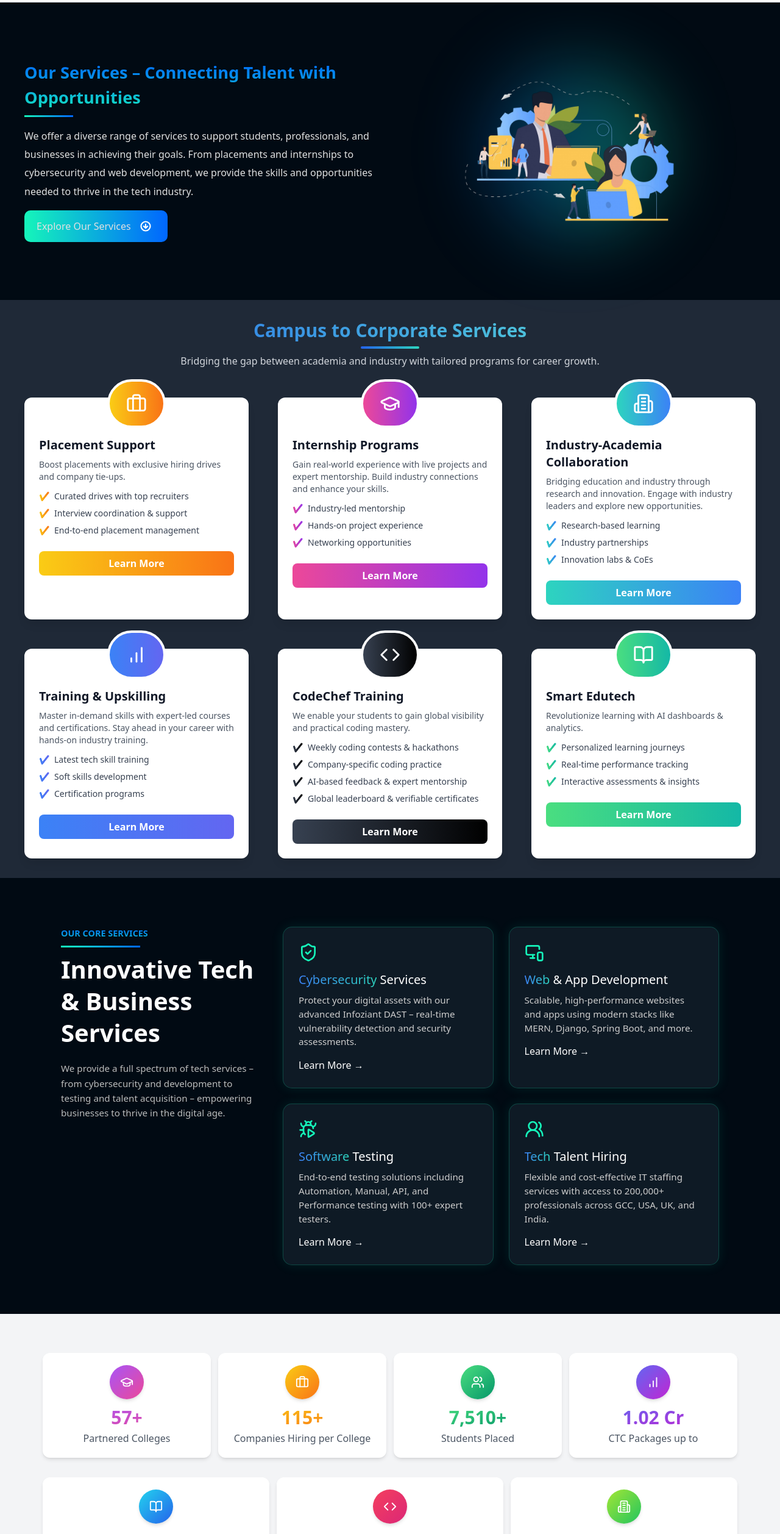
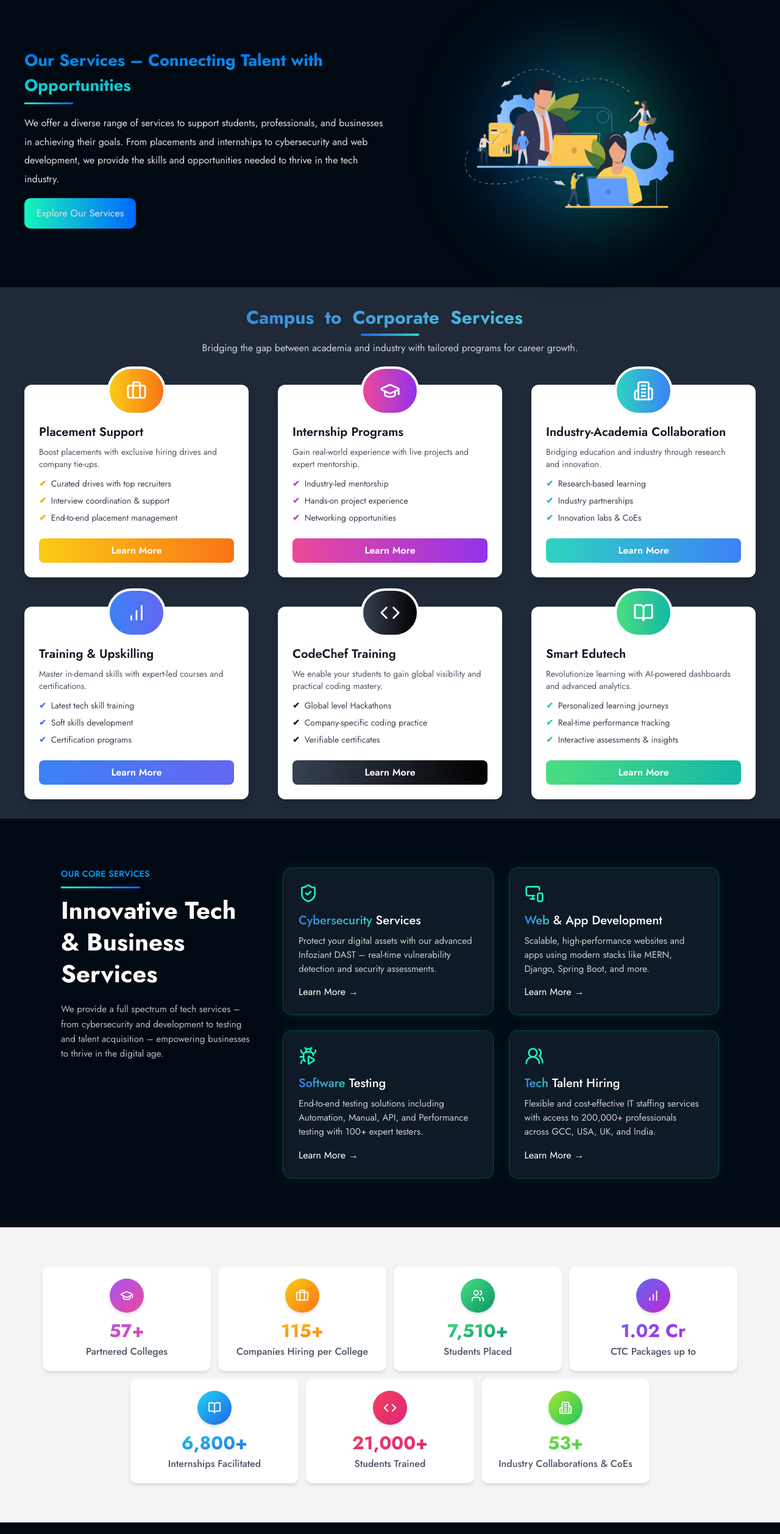
Before and after one commit to infoziantappwrite/Infoziant, a React (Create React App) app: page / in a window 1280 px wide. Shown: the part 1540-4056 px from the top of the page at 61% size. Built offline with nearby package versions, Linux system fonts and the light colour scheme.

Commit message:
fonts chnages and animation added

```diff
--- a/public/index.html
+++ b/public/index.html
@@ -14,6 +14,10 @@
       manifest.json provides metadata used when your web app is installed on a
       user's mobile device or desktop. See https://developers.google.com/web/fundamentals/web-app-manifest/
     -->
+    <link rel="preconnect" href="https://fonts.googleapis.com">
+    <link rel="preconnect" href="https://fonts.gstatic.com" crossorigin>
+    <link href="https://fonts.googleapis.com/css2?family=Jost:wght@100..900&display=swap" rel="stylesheet">
+
     <link rel="manifest" href="%PUBLIC_URL%/manifest.json" />
     <!--
       Notice the use of %PUBLIC_URL% in the tags above.
--- a/src/Components/Home/Ourservices/Ourservices.jsx
+++ b/src/Components/Home/Ourservices/Ourservices.jsx
@@ -3,8 +3,17 @@ import { motion } from "framer-motion";
 import "./Ourservices.css";
 import image from "../../../assests/Images/Ourservice/communication-flat-icon.png";
 
+const textVariants = {
+  hidden: { opacity: 0, y: 20 },
+  visible: (i) => ({
+    opacity: 1,
+    y: 0,
+    transition: { delay: i * 0.05, duration: 0.6 },
+  }),
+};
+
 const OurServices = () => {
-  // Function to scroll smoothly to ServicesSection
+  // Smooth scroll function
   const handleScroll = () => {
     document.getElementById("services-section").scrollIntoView({ behavior: "smooth" });
   };
@@ -12,25 +21,37 @@ const OurServices = () => {
   return (
     <section className="our-services-section">
       <div className="our-services-container">
+
         {/* Left Section: Text & Button */}
         <motion.div
           className="our-services-text"
           initial={{ opacity: 0, y: 50 }}
           whileInView={{ opacity: 1, y: 0 }}
-          viewport={{ once: true, amount: 0.3 }}
+          viewport={{ once: false, amount: 0.3 }}
           transition={{ duration: 0.8, ease: "easeOut" }}
         >
+          {/* Animated Heading */}
           <h2 className="our-services-title">
-            Our Services – Connecting Talent with Opportunities
+            {"Our Services – Connecting Talent with Opportunities".split("").map((char, i) => (
+              <motion.span key={i} variants={textVariants} initial="hidden" animate="visible" custom={i}>
+                {char}
+              </motion.span>
+            ))}
           </h2>
-          <p>
+
+          <motion.p
+            initial={{ opacity: 0, y: 20 }}
+            whileInView={{ opacity: 1, y: 0 }}
+            viewport={{ once: false }}
+            transition={{ duration: 0.6, delay: 0.4 }}
+          >
             We offer a diverse range of services to support students, professionals,
             and businesses in achieving their goals. From placements and internships
             to cybersecurity and web development, we provide the skills and
             opportunities needed to thrive in the tech industry.
-          </p>
+          </motion.p>
 
-          {/* Button: Scrolls to ServicesSection */}
+          {/* Button with Interaction */}
           <motion.button
             className="explore-button"
             whileHover={{ scale: 1.1 }}
@@ -38,14 +59,6 @@ const OurServices = () => {
             onClick={handleScroll}
           >
             <p>Explore Our Services</p>
-            <svg width="32px" height="32px" viewBox="-13.76 -13.76 59.52 59.52" xmlns="http://www.w3.org/2000/svg" fill="#ffffff">
-              <g id="SVGRepo_iconCarrier">
-                <g id="Group_8" data-name="Group 8">
-                  <path id="Path_33" d="M20.587,14.613,18,17.246V9.98A1.979,1.979,0,0,0,16.02,8h-.04A1.979,1.979,0,0,0,14,9.98v6.963l-.26-.042-2.248-2.227a2.091,2.091,0,0,0-2.657-.293A1.973,1.973,0,0,0,8.58,17.4l6.074,6.016a2.017,2.017,0,0,0,2.833,0l5.934-6a1.97,1.97,0,0,0,0-2.806A2.016,2.016,0,0,0,20.587,14.613Z" fill="#ffffff"/>
-                  <path id="Path_34" d="M16,0A16,16,0,1,0,32,16,16,16,0,0,0,16,0Zm0,28A12,12,0,1,1,28,16,12.013,12.013,0,0,1,16,28Z" fill="#ffffff"/>
-                </g>
-              </g>
-            </svg>
           </motion.button>
         </motion.div>
 
@@ -54,11 +67,12 @@ const OurServices = () => {
           className="our-services-image"
           initial={{ opacity: 0, x: 50 }}
           whileInView={{ opacity: 1, x: 0 }}
-          viewport={{ once: true, amount: 0.3 }}
+          viewport={{ once: false, amount: 0.3 }}
           transition={{ duration: 0.8, ease: "easeOut" }}
         >
           <img src={image} alt="Our Services" />
         </motion.div>
+
       </div>
     </section>
   );
--- a/src/Components/Home/Services1/InnovativeTech.jsx
+++ b/src/Components/Home/Services1/InnovativeTech.jsx
@@ -1,12 +1,13 @@
 import React from "react";
-import { motion } from "framer-motion";
-import { useNavigate } from "react-router-dom"; // Import navigation hook
+import { motion, useInView } from "framer-motion";
+import { useNavigate } from "react-router-dom";
 import {
   ShieldCheck,
   MonitorSmartphone,
   BugPlay,
   UsersRound,
 } from "lucide-react";
+import { useRef } from "react";
 import "./InnovativeTech.css";
 
 const services = [
@@ -42,13 +43,16 @@ const services = [
 
 const InnovativeTech = () => {
   const navigate = useNavigate();
+  const ref = useRef(null);
+  const isInView = useInView(ref, { triggerOnce: true, threshold: 0.2 });
 
   return (
-    <section className="our-services">
+    <section ref={ref} className="our-services">
+      {/* Left Section: Animated Text */}
       <motion.div
         className="services-left"
         initial={{ opacity: 0, x: -50 }}
-        animate={{ opacity: 1, x: 0 }}
+        animate={isInView ? { opacity: 1, x: 0 } : {}}
         transition={{ duration: 0.6, ease: "easeOut" }}
       >
         <h5>OUR CORE SERVICES</h5>
@@ -60,30 +64,38 @@ const InnovativeTech = () => {
         </p>
       </motion.div>
 
+      {/* Right Section: Cards */}
       <motion.div
         className="services-right"
-        initial={{ opacity: 0, y: 30 }}
-        animate={{ opacity: 1, y: 0 }}
+        initial={{ opacity: 0, y: 50 }}
+        animate={isInView ? { opacity: 1, y: 0 } : {}}
         transition={{ duration: 0.6, delay: 0.2 }}
       >
         {services.map((service, index) => (
           <motion.div
+            key={index}
             className="service-card"
-            key={index}
+            initial={{ opacity: 0, y: 30 }}
+            animate={isInView ? { opacity: 1, y: 0 } : {}}
+            transition={{ duration: 0.5, delay: index * 0.2 }}
             whileHover={{ scale: 1.05 }}
-            transition={{ type: "spring", stiffness: 200 }}
-            onClick={() => navigate(service.link)}
           >
             <div className="icon">{service.icon}</div>
             <h3 className="text-xl font-medium mb-2">
               <span className="text-transparent bg-clip-text bg-gradient-to-r from-blue-500 to-teal-400">
                 {service.title.split(" ")[0]}
               </span>{" "}
-              <span className="text-white">{service.title.split(" ").slice(1).join(" ")}</span>
-
+              <span className="text-white">
+                {service.title.split(" ").slice(1).join(" ")}
+              </span>
             </h3>
             <p>{service.description}</p>
-            <button className="learn-more-btn">Learn More →</button>
+            <button
+              className="learn-more-btn"
+              onClick={() => navigate(service.link)}
+            >
+              Learn More →
+            </button>
           </motion.div>
         ))}
       </motion.div>
--- a/src/Components/Home/Services1/ServicesSection.jsx
+++ b/src/Components/Home/Services1/ServicesSection.jsx
@@ -13,7 +13,7 @@ const services = [
   },
   {
     title: "Internship Programs",
-    description: "Gain real-world experience with live projects and expert mentorship. Build industry connections and enhance your skills.",
+    description: "Gain real-world experience with live projects and expert mentorship.",
     features: ["Industry-led mentorship", "Hands-on project experience", "Networking opportunities"],
     icon: GraduationCap,
     link: "/services/internship-programs",
@@ -21,7 +21,7 @@ const services = [
   },
   {
     title: "Industry-Academia Collaboration",
-    description: "Bridging education and industry through research and innovation. Engage with industry leaders and explore new opportunities.",
+    description: "Bridging education and industry through research and innovation.",
     features: ["Research-based learning", "Industry partnerships", "Innovation labs & CoEs"],
     icon: Building2,
     link: "/services/industry-academia",
@@ -29,7 +29,7 @@ const services = [
   },
   {
     title: "Training & Upskilling",
-    description: "Master in-demand skills with expert-led courses and certifications. Stay ahead in your career with hands-on industry training.",
+    description: "Master in-demand skills with expert-led courses and certifications.",
     features: ["Latest tech skill training", "Soft skills development", "Certification programs"],
     icon: BarChart,
     link: "/services/training-upskilling",
@@ -38,14 +38,14 @@ const services = [
   {
     title: "CodeChef Training",
     description: "We enable your students to gain global visibility and practical coding mastery.",
-    features: ["Weekly coding contests & hackathons", "Company-specific coding practice", "AI-based feedback & expert mentorship","Global leaderboard & verifiable certificates"],
+    features: ["Global level Hackathons", "Company-specific coding practice", "Verifiable certificates"],
     icon: Code,
     link: "/services/codechef-training",
     gradient: "from-gray-700 to-black",
   },
   {
-    title: "Smart Edutech ",
-    description: "Revolutionize learning with AI dashboards & analytics.",
+    title: "Smart Edutech",
+    description: "Revolutionize learning with AI-powered dashboards and advanced analytics.",
     features: ["Personalized learning journeys", "Real-time performance tracking", "Interactive assessments & insights"],
     icon: BookOpen,
     link: "/services/edutech",
@@ -61,19 +61,27 @@ export default function ServicesSection() {
       <motion.section
         initial={{ opacity: 0, y: 50 }}
         whileInView={{ opacity: 1, y: 0 }}
-      exit={{ opacity: 0, y: 50 }}
         transition={{ duration: 0.6, ease: "easeInOut" }}
         viewport={{ once: false, amount: 0.2 }}
       >
         <div className="container mx-auto px-1 sm:px-2 text-center">
-        {/* Heading */}
           <motion.h2
             className="text-3xl font-bold mb-2 bg-clip-text text-transparent bg-gradient-to-r from-blue-600 to-teal-300 relative"
             initial={{ opacity: 0, y: -20 }}
             whileInView={{ opacity: 1, y: 0 }}
             transition={{ duration: 0.6, delay: 0.2 }}
           >
-          Campus to Corporate Services
+            {"Campus to Corporate Services".split(" ").map((word, index) => (
+              <motion.span
+                key={index}
+                initial={{ opacity: 0, y: 10 }}
+                animate={{ opacity: 1, y: 0 }}
+                transition={{ delay: index * 0.1, duration: 0.4 }}
+                className="inline-block"
+              >
+                {word} &nbsp;
+              </motion.span>
+            ))}
             <div className="w-24 h-1 bg-gradient-to-r from-blue-600 to-teal-400 rounded-full mx-auto mt-2"></div>
           </motion.h2>
 
@@ -86,7 +94,6 @@ export default function ServicesSection() {
             Bridging the gap between academia and industry with tailored programs for career growth.
           </motion.p>
 
-        {/* Services Grid */}
           <div className="grid md:grid-cols-2 sm:grid-cols-1 lg:grid-cols-3 gap-12 ">
             {services.map((service, index) => (
               <motion.div
@@ -97,37 +104,22 @@ export default function ServicesSection() {
                 whileInView={{ opacity: 1, scale: 1 }}
                 transition={{ duration: 0.5, delay: index * 0.1 }}
               >
-              {/* Icon */}
                 <div
                   className={`absolute top-[-30px] left-1/2 transform -translate-x-1/2 w-24 h-20 flex items-center justify-center rounded-full bg-gradient-to-r ${service.gradient} border-4 border-white`}
                 >
                   <service.icon size={34} className="text-white" />
                 </div>
-
-              {/* Title */}
                 <h3 className="mt-10 text-xl font-semibold text-gray-900 text-left">{service.title}</h3>
-
-              {/* Description */}
                 <p className="text-gray-600 text-sm mt-2 text-left">{service.description}</p>
-
-              {/* Features List */}
                 <ul className="text-gray-700 text-sm mt-3 pl-0 space-y-2">
                   {service.features.map((feature, i) => (
                     <li key={i} className="flex items-start gap-2">
-                    <span className={`font-bold bg-clip-text text-transparent bg-gradient-to-r ${service.gradient}`}>
-                      ✔
-                    </span>
+                      <span className={`font-bold bg-clip-text text-transparent bg-gradient-to-r ${service.gradient}`}>✔</span>
                       <span>{feature}</span>
                     </li>
                   ))}
                 </ul>
-
-              {/* CTA Button */}
-              <button className={`mt-6 w-full py-2 rounded-lg font-semibold text-white bg-gradient-to-r ${service.gradient} transition-all hover:opacity-90`}>
-                Learn More
-              </button>
-
-              {/* Gradient Hover Effect */}
+                <button className={`mt-6 w-full py-2 rounded-lg font-semibold text-white bg-gradient-to-r ${service.gradient} transition-all hover:opacity-90`}>Learn More</button>
                 <div className={`absolute inset-0 bg-gradient-to-br ${service.gradient} opacity-0 transition-opacity duration-500 group-hover:opacity-20 rounded-xl`}></div>
               </motion.div>
             ))}
--- a/src/Components/Home/Stats/StatsScroller.jsx
+++ b/src/Components/Home/Stats/StatsScroller.jsx
@@ -13,140 +13,62 @@ import {
 } from "lucide-react";
 
 const stats = [
-  {
-    label: "Partnered Colleges",
-    value: 57,
-    suffix: "+",
-    icon: GraduationCap,
-    color: "from-purple-500 to-pink-500",
-  },
-  {
-    label: "Companies Hiring per College",
-    value: 115,
-    suffix: "+",
-    icon: Briefcase,
-    color: "from-yellow-400 to-orange-500",
-  },
-  {
-    label: "Students Placed",
-    value: 7510,
-    suffix: "+",
-    icon: Users,
-    color: "from-green-400 to-emerald-600",
-  },
-  {
-    label: "CTC Packages up to",
-    value: 1.02,
-    suffix: " Cr",
-    decimals: 2,
-    icon: BarChart,
-    color: "from-indigo-500 to-fuchsia-600",
-  },
-  {
-    label: "Internships Facilitated",
-    value: 6800,
-    suffix: "+",
-    icon: BookOpen,
-    color: "from-cyan-400 to-blue-600",
-  },
-  {
-    label: "Students Trained",
-    value: 21000,
-    suffix: "+",
-    icon: Code,
-    color: "from-rose-500 to-pink-600",
-  },
-  {
-    label: "Industry Collaborations & CoEs",
-    value: 53,
-    suffix: "+",
-    icon: Building2,
-    color: "from-lime-400 to-green-500",
-  },
+  { label: "Partnered Colleges", value: 57, suffix: "+", icon: GraduationCap, color: "from-purple-500 to-pink-500" },
+  { label: "Companies Hiring per College", value: 115, suffix: "+", icon: Briefcase, color: "from-yellow-400 to-orange-500" },
+  { label: "Students Placed", value: 7510, suffix: "+", icon: Users, color: "from-green-400 to-emerald-600" },
+  { label: "CTC Packages up to", value: 1.02, suffix: " Cr", decimals: 2, icon: BarChart, color: "from-indigo-500 to-fuchsia-600" },
+  { label: "Internships Facilitated", value: 6800, suffix: "+", icon: BookOpen, color: "from-cyan-400 to-blue-600" },
+  { label: "Students Trained", value: 21000, suffix: "+", icon: Code, color: "from-rose-500 to-pink-600" },
+  { label: "Industry Collaborations & CoEs", value: 53, suffix: "+", icon: Building2, color: "from-lime-400 to-green-500" },
 ];
 
 export default function StatsScroller() {
   const [startCount, setStartCount] = useState(false);
-  const { ref, inView } = useInView({ triggerOnce: true, threshold: 0.3 });
+  const { ref, inView } = useInView({ triggerOnce: false, threshold: 0.3 });
 
   useEffect(() => {
-    if (inView) setStartCount(true);
+    if (inView) {
+      setStartCount(false); // Reset count
+      setTimeout(() => setStartCount(true), 300); // Restart animation
+    }
   }, [inView]);
 
-  const renderStatCard = (stat, index, type = "row1") => {
-    const base =
-      "group relative overflow-hidden rounded-xl bg-white text-gray-800 shadow-md hover:shadow-lg transition-all duration-300 cursor-pointer";
-    const widthClass =
-      type === "row1"
-        ? "w-full sm:w-[calc(50%-0.75rem)] lg:w-[calc(25%-0.75rem)]"
-        : "w-full sm:w-[calc(50%-0.75rem)] lg:w-[calc(33.333%-0.75rem)]";
-
   return (
+    <motion.section
+      ref={ref}
+      className="bg-gray-100 py-16 px-4 sm:px-6 md:px-10 xl:px-16"
+      initial={{ opacity: 0, y: 40 }}
+      animate={inView ? { opacity: 1, y: 0 } : { opacity: 0, y: 40 }}
+      transition={{ duration: 0.8, ease: "easeOut" }}
+    >
+      <div className="flex flex-wrap justify-center gap-3 max-w-screen-xl mx-auto">
+        {stats.map((stat, index) => (
           <motion.div
             key={index}
-        className={`${base} ${widthClass}`}
+            className="group relative w-full sm:w-[calc(50%-0.75rem)] lg:w-[calc(33.333%-0.75rem)] xl:w-[calc(25%-0.75rem)] overflow-hidden rounded-xl bg-white text-gray-800 shadow-md hover:shadow-lg transition-all duration-300 cursor-pointer"
             initial={{ opacity: 0, y: 40 }}
             whileInView={{ opacity: 1, y: 0 }}
-        viewport={{ once: true, amount: 0.2 }}
+            viewport={{ once: false, amount: 0.3 }}
             transition={{ duration: 0.6, delay: index * 0.1 }}
           >
             <div className="relative p-3 sm:p-5 flex flex-col items-center text-center h-full">
-          <div
-            className={`relative mb-2 w-10 h-10 sm:w-14 sm:h-14 flex items-center justify-center rounded-full bg-gradient-to-br ${stat.color} shadow-md group-hover:shadow-lg transition-all duration-300 transform group-hover:scale-110`}
-          >
+              <div className={`relative mb-2 w-10 h-10 sm:w-14 sm:h-14 flex items-center justify-center rounded-full bg-gradient-to-br ${stat.color} shadow-md group-hover:shadow-lg transition-all duration-300 transform group-hover:scale-110`}>
                 <stat.icon size={18} className="text-white sm:size-[22px]" strokeWidth={2} />
               </div>
               <div className="mt-1">
-            <div
-              className={`text-xl sm:text-3xl font-bold mb-1 bg-gradient-to-br ${stat.color} bg-clip-text text-transparent`}
-            >
+                <div className={`text-xl sm:text-3xl font-bold mb-1 bg-gradient-to-br ${stat.color} bg-clip-text text-transparent`}>
                   {startCount && (
-                <CountUp
-                  start={0}
-                  end={stat.value}
-                  duration={2.5}
-                  decimals={stat.decimals || 0}
-                  suffix={stat.suffix}
-                />
+                    <CountUp start={0} end={stat.value} duration={2.5} decimals={stat.decimals || 0} suffix={stat.suffix} />
                   )}
                 </div>
-            <p className="text-xs sm:text-base text-gray-600 font-medium">
-              {stat.label}
-            </p>
+                <p className="text-xs sm:text-base text-gray-600 font-medium">{stat.label}</p>
               </div>
-          <motion.div
-            className={`absolute bottom-0 left-0 right-0 h-[3px] bg-gradient-to-r ${stat.color}`}
-            initial={{ scaleX: 0 }}
-            whileHover={{ scaleX: 1 }}
-            transition={{ duration: 0.3 }}
-          />
+              <motion.div className={`absolute bottom-0 left-0 right-0 h-[3px] bg-gradient-to-r ${stat.color}`} initial={{ scaleX: 0 }} whileHover={{ scaleX: 1 }} transition={{ duration: 0.3 }} />
             </div>
-        <div
-          className={`absolute inset-0 bg-gradient-to-br ${stat.color} opacity-0 group-hover:opacity-10 transition-opacity duration-300`}
-        />
+            <div className={`absolute inset-0 bg-gradient-to-br ${stat.color} opacity-0 group-hover:opacity-10 transition-opacity duration-300`} />
           </motion.div>
-    );
-  };
-
-
-  return (
-    <section
-      ref={ref}
-      className="bg-gray-100 py-16 px-4 sm:px-6 md:px-10 xl:px-16"
-    >
-      <div className="flex flex-wrap justify-center gap-3 max-w-screen-xl mx-auto">
-        {/* First row: 0 to 3 */}
-        {stats.slice(0, 4).map((stat, index) =>
-          renderStatCard(stat, index, "row1")
-        )}
+        ))}
       </div>
-
-      <div className="flex flex-wrap justify-center gap-3 mt-8 max-w-screen-xl mx-auto">
-        {/* Second row: 4 to 6 */}
-        {stats.slice(4).map((stat, index) =>
-          renderStatCard(stat, index + 4, "row2")
-        )}
-      </div>
-    </section>
+    </motion.section>
   );
 }
--- a/src/index.css
+++ b/src/index.css
@@ -1,3 +1,6 @@
 @tailwind base;
 @tailwind components;
 @tailwind utilities;
+body {
+    font-family: "Jost", sans-serif;
+  }
```
Also changed, not shown: src/Components/Home/StudentTestimonials/Testimonials.jsx (+26 -17 lines), src/assests/icons/logobig.png (added). Lines whose indentation alone changed are shown as unchanged.
